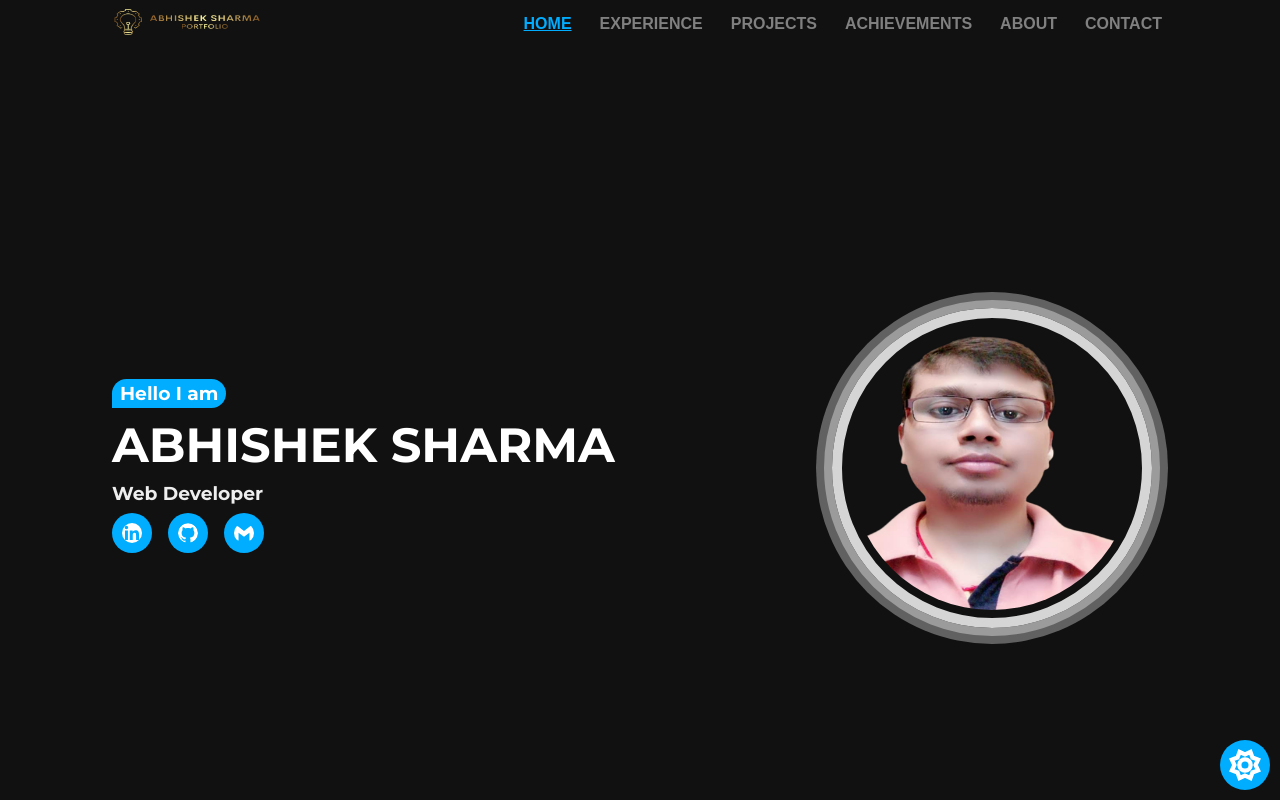
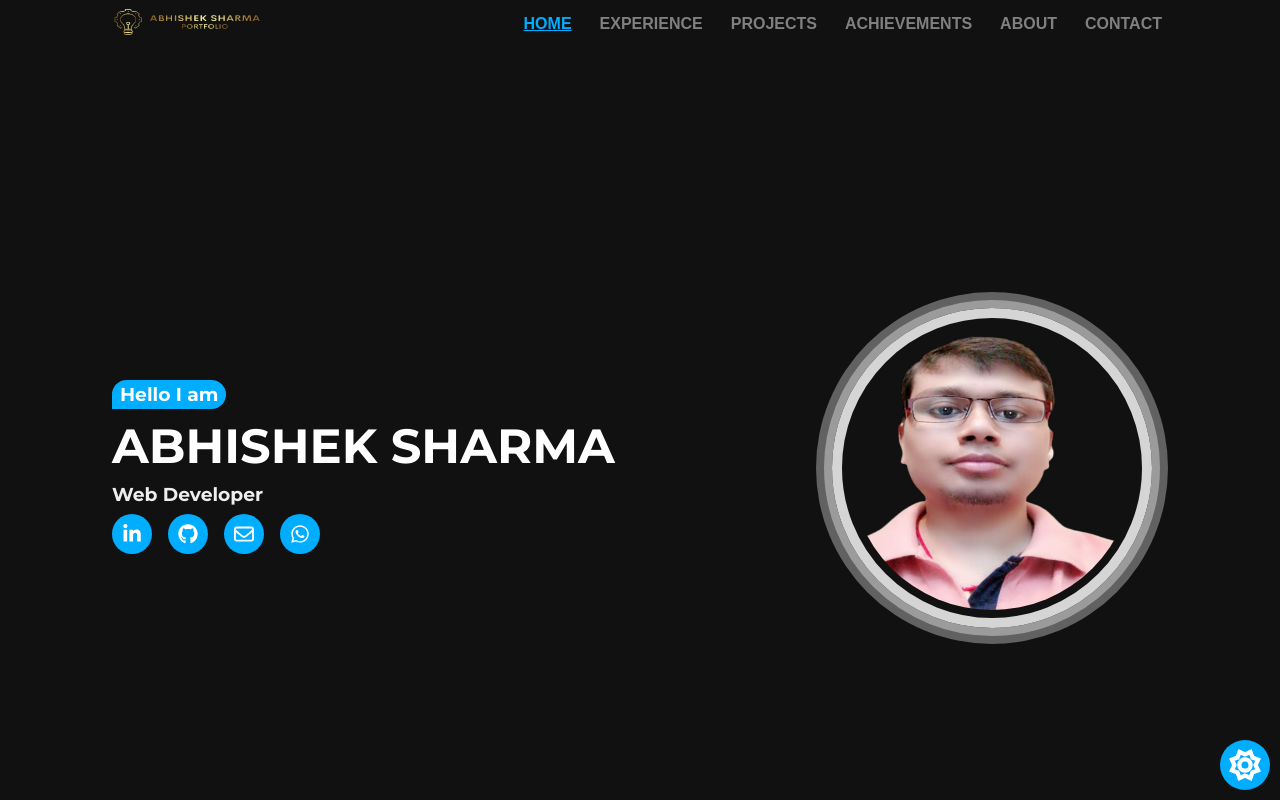
Before and after one commit to abhisheksharma1310/abhisheksharma1310.github.io, a React (Create React App) app: page / in a window 1280 px wide. Shown: the top 800 px of the page. Built offline with nearby package versions, Linux system fonts and the light colour scheme.

Commit message:
fonts awesome icon included in socialLink component

```diff
--- a/package.json
+++ b/package.json
@@ -5,6 +5,11 @@
   "private": true,
   "dependencies": {
     "@emailjs/browser": "^3.11.0",
+    "@fortawesome/fontawesome-svg-core": "^6.4.2",
+    "@fortawesome/free-brands-svg-icons": "^6.4.2",
+    "@fortawesome/free-regular-svg-icons": "^6.4.2",
+    "@fortawesome/free-solid-svg-icons": "^6.4.2",
+    "@fortawesome/react-fontawesome": "^0.2.0",
     "@testing-library/jest-dom": "^5.17.0",
     "@testing-library/react": "^13.4.0",
     "@testing-library/user-event": "^13.5.0",
--- a/src/App.css
+++ b/src/App.css
@@ -347,10 +347,12 @@ section {
   gap: 1rem;
 }
 .social-icon {
-  width: 40px;
-  height: 40px;
+  width: 20px;
+  height: 20px;
   background-color: var(--primary-bg2);
+  color: var(--primary-bg3);
   padding: 10px;
+  cursor: pointer;
 }
 .social-icon:hover {
   background-color: var(--primary-text1);
--- a/src/components/SocialIcons.jsx
+++ b/src/components/SocialIcons.jsx
@@ -1,25 +1,20 @@
 import React, { memo } from "react";
+import { FontAwesomeIcon } from '@fortawesome/react-fontawesome'
 import socailLinks from "../data/socialLinks";
 
 const SocialIcons = () => {
   return (
     <div className="flex-row width-m gap-1">
       {socailLinks.map((link) => {
-        const href = link.link[0] !== "h" ? "mailto:" + link.link : link.link;
         return (
           <a
-            key={link.link}
-            href={href}
+            key={link?.link}
+            href={link?.link}
             target="_blank"
             rel="noreferrer"
-            title={link.desc}
+            title={link?.desc}
           >
-            <img
-              className="social-icon round"
-              src={link.icon}
-              alt="link"
-              loading="lazy"
-            />
+            <FontAwesomeIcon className="social-icon round" icon={link?.icon} />
           </a>
         );
       })}
--- a/src/data/socialLinks.js
+++ b/src/data/socialLinks.js
@@ -1,23 +1,28 @@
-import linkedin from "../assets/icons/linkedin.svg";
-import github from "../assets/icons/github.svg";
-import gmail from "../assets/icons/gmail.svg";
-
+import { faLinkedinIn } from "@fortawesome/free-brands-svg-icons";
+import { faGithub } from "@fortawesome/free-brands-svg-icons";
+import { faEnvelope } from "@fortawesome/free-regular-svg-icons";
+import { faWhatsapp } from "@fortawesome/free-brands-svg-icons";
 const socailLinks = [
   {
     link: "https://www.linkedin.com/in/abhisheksharma1310",
-        icon: linkedin,
+    icon: faLinkedinIn,
     desc: "Connect with me on linkedin",
   },
   {
     link: "https://github.com/abhisheksharma1310",
-        icon: github,
+    icon: faGithub,
     desc: "See my github repos and projects",
   },
   {
-        link: "abhisheksharma131098@gmail.com",
-        icon: gmail,
-        desc: "Mail me",
-    }
+    link: "mailto:abhisheksharma131098@gmail.com",
+    icon: faEnvelope,
+    desc: "E-Mail me",
+  },
+  {
+    link: "https://api.whatsapp.com/send?phone=919518609407",
+    icon: faWhatsapp,
+    desc: "Message me on WhatsApp",
+  },
 ];
 
 export default socailLinks;
```
Also changed, not shown: 1 other file (tests, documents, lock files or other folders). Lines whose indentation alone changed are shown as unchanged.
